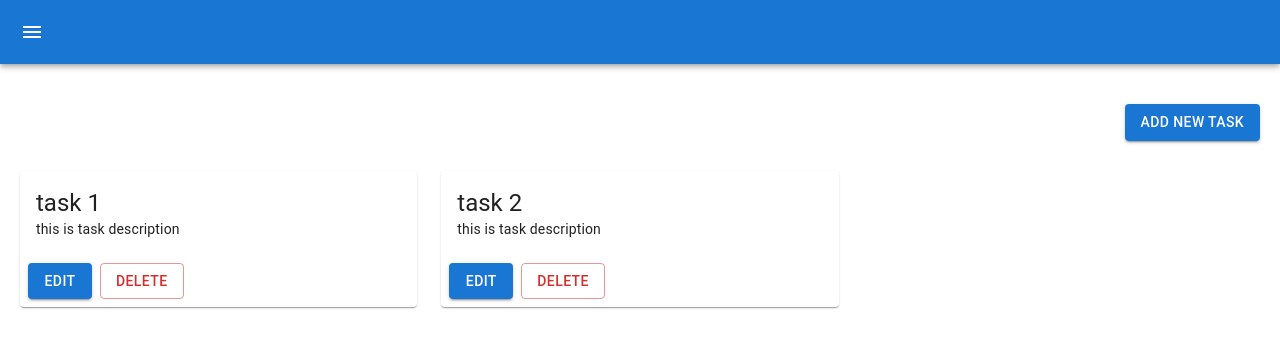
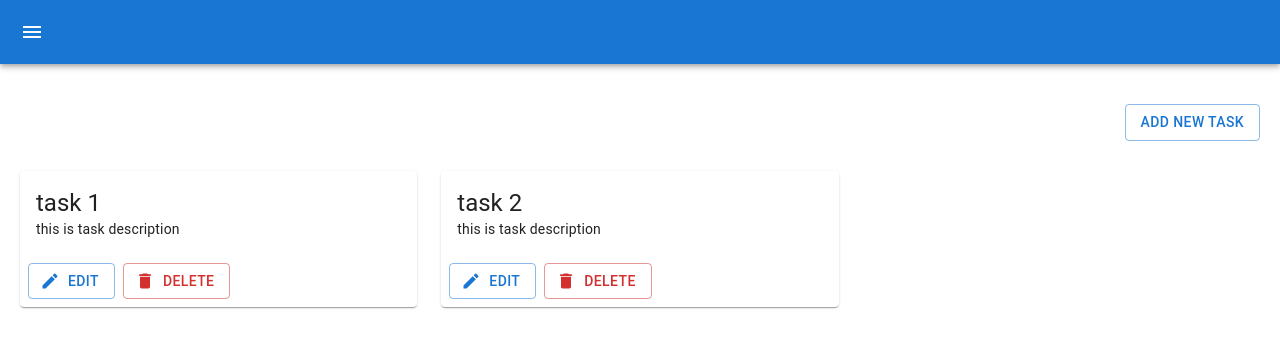
Before and after one commit to naaoufal/tasks-project, a Next.js app: page / in a window 1280 px wide. Shown: the top 348 px of the page. Built offline with nearby package versions, Linux system fonts and the light colour scheme; data requests are answered from the project's data file.

Commit message:
add modifs

```diff
--- a/package.json
+++ b/package.json
@@ -12,7 +12,6 @@
     "@emotion/cache": "^11.11.0",
     "@emotion/react": "^11.11.1",
     "@emotion/styled": "^11.11.0",
-    "@material-ui/core": "^4.12.4",
     "@material-ui/styles": "^4.11.5",
     "@mui/icons-material": "^5.15.0",
     "@mui/lab": "^5.0.0-alpha.156",
--- a/src/app/pages/AllTasks/index.tsx
+++ b/src/app/pages/AllTasks/index.tsx
@@ -27,9 +27,10 @@ import ListItemText from '@mui/material/ListItemText';
 import Divider from '@mui/material/Divider';
 import InboxIcon from '@mui/icons-material/Inbox';
 import DraftsIcon from '@mui/icons-material/Drafts';
-import { AppBar, Toolbar, IconButton } from '@mui/material';
+import { AppBar, Toolbar, IconButton, FormControl } from '@mui/material';
 import MenuIcon from '@mui/icons-material/Menu';
 import Modal from '@mui/material/Modal';
+import TextField from '@mui/material/TextField';
 
 import DeleteIcon from '@mui/icons-material/Delete';
 import EditIcon from '@mui/icons-material/Edit';
@@ -53,7 +54,7 @@ const style = {
     transform: 'translate(-50%, -50%)',
     width: 400,
     bgcolor: 'background.paper',
-    border: '2px solid #000',
+    // border: '2px solid #000',
     boxShadow: 24,
     p: 4,
 };
@@ -153,7 +154,12 @@ export default function AllTasks() {
                     marginBottom: 30,
                 }}>
                     <Grid container justifyContent="flex-end">
-                        <Button variant='contained' onClick={handleAdd}>Add new task</Button>
+                        <Button
+                             variant="outlined"
+                             color="primary"
+                            // onClick={handleAdd}
+                            onClick={handleOpen}
+                        >Add new task</Button>
                     </Grid>
                 </div>
                 {/* modal section start */}
@@ -165,11 +171,39 @@ export default function AllTasks() {
                 >
                     <Box sx={style}>
                     <Typography id="modal-modal-title" variant="h6" component="h2">
-                        Text in a modal
+                        Add new task
                     </Typography>
-                    <Typography id="modal-modal-description" sx={{ mt: 2 }}>
-                        Duis mollis, est non commodo luctus, nisi erat porttitor ligula.
-                    </Typography>
+                    <Box
+                    component="form"
+                    sx={{
+                        '& .MuiTextField-root': { m: 1, width: '25ch' },
+                    }}
+                    noValidate
+                    autoComplete="off"
+                    >
+                        <div style={{
+                            // width: "100%",
+                        }}>
+                            <FormControl fullWidth sx={{ m: 1 }}>
+                                <TextField
+                                    id="outlined-multiline-flexible"
+                                    label="Task title"
+                                    multiline
+                                    maxRows={6}
+                                />
+                                <TextField
+                                    id="full-width-text-field"
+                                    label="Task Description"
+                                    multiline
+                                    // maxRows={6}
+                                    fullWidth
+                                />
+                                <Button variant="outlined" color="success">
+                                    Add
+                                </Button>
+                            </FormControl>
+                        </div>
+                    </Box>
                     </Box>
                 </Modal>
                 {/* modal section end */}
@@ -187,10 +221,10 @@ export default function AllTasks() {
                                         </Typography>
                                     </CardContent>
                                     <CardActions>
-                                        <Button variant="contained">
+                                        <Button variant="outlined" color="primary" startIcon={<EditIcon />}>
                                             Edit
                                         </Button>
-                                        <Button variant="outlined" color="error" onClick={() => handleDelete(item?.id)}>
+                                        <Button variant="outlined" color="error" onClick={() => handleDelete(item?.id)} startIcon={<DeleteIcon />}>
                                             Delete
                                         </Button>
                                     </CardActions>
```
